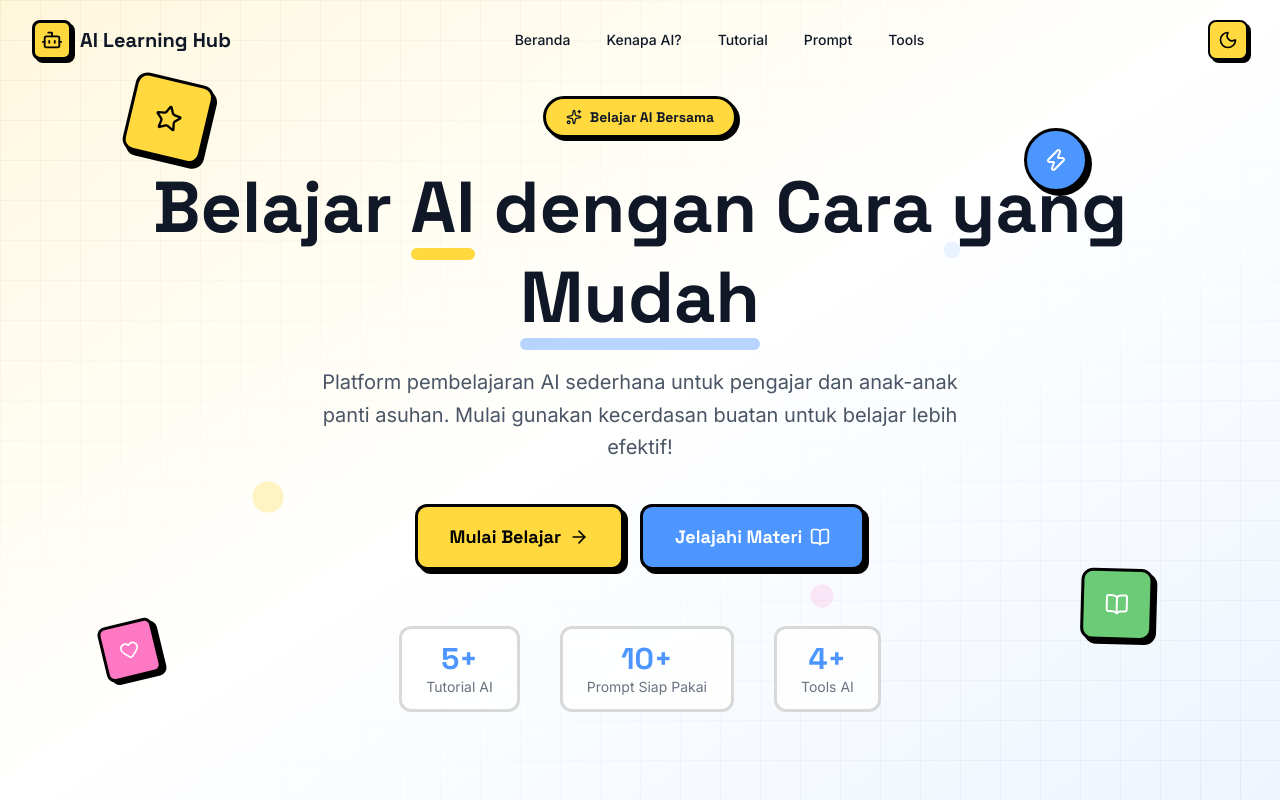
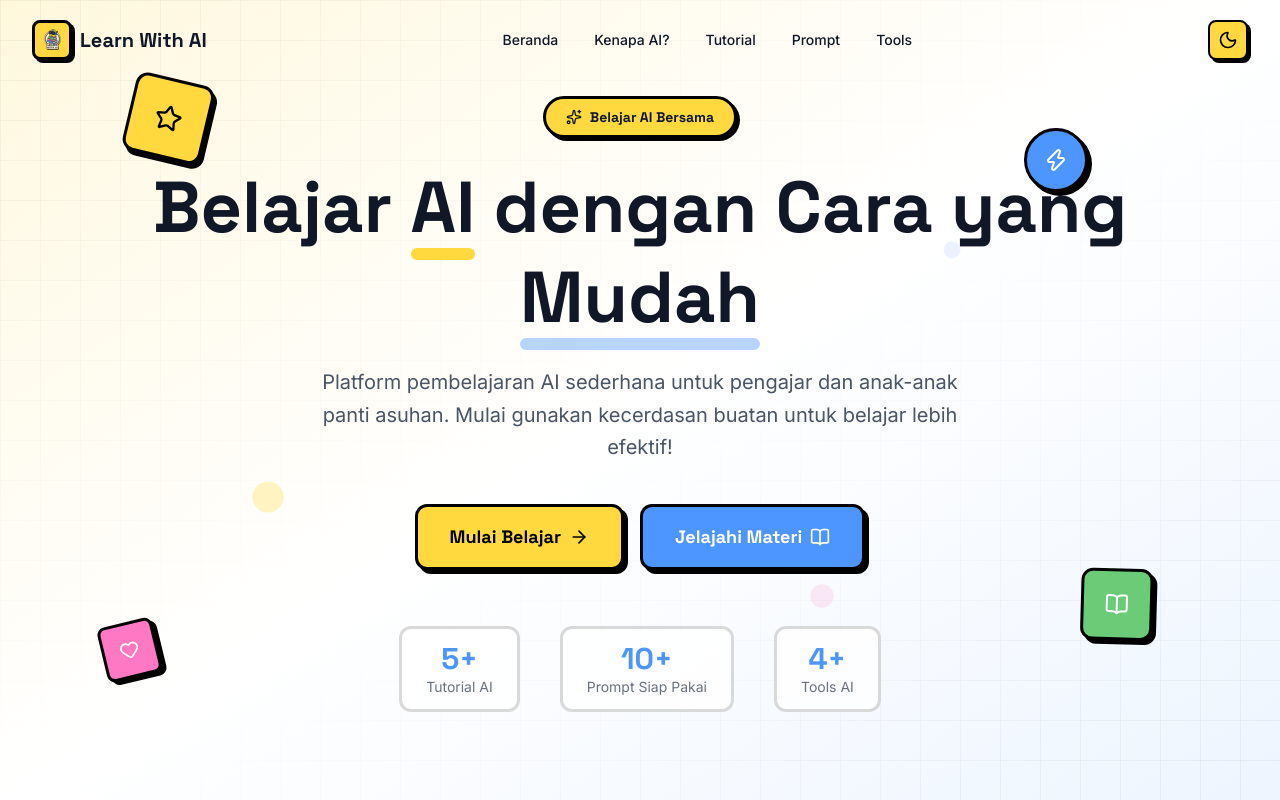
Before and after one commit to Fariskhansa/Project-Pancasila, a React (Vite) app: page / in a window 1280 px wide. Shown: the top 800 px of the page. Built offline with nearby package versions, Linux system fonts and the light colour scheme.

Commit message:
update: logo

```diff
--- a/index.html
+++ b/index.html
@@ -2,9 +2,9 @@
 <html lang="id">
   <head>
     <meta charset="UTF-8" />
-    <link rel="icon" type="image/svg+xml" href="/vite.svg" />
+    <link rel="icon" type="image/png" href="/image/lwa_logo.png" />
     <meta name="viewport" content="width=device-width, initial-scale=1.0" />
-    <meta name="description" content="AI Learning Hub - Platform pembelajaran AI sederhana untuk pengajar dan anak-anak panti asuhan. Belajar menggunakan Gemini, NotebookLM, dan tools AI lainnya." />
+    <meta name="description" content="Learn With AI - Platform pembelajaran AI sederhana untuk pengajar dan anak-anak panti asuhan. Belajar menggunakan Gemini, NotebookLM, dan tools AI lainnya." />
     <meta name="keywords" content="AI, pembelajaran, panti asuhan, edukasi, Gemini, NotebookLM, kecerdasan buatan" />
     <title>Learn With AI</title>
     <link rel="preconnect" href="https://fonts.googleapis.com">
--- a/src/components/Footer.jsx
+++ b/src/components/Footer.jsx
@@ -1,4 +1,4 @@
-import { Bot, Heart, Mail, MapPin, Globe, Camera, Play } from 'lucide-react'
+import { Heart, Mail, MapPin, Globe, Camera, Play } from 'lucide-react'
 
 /**
  * Footer - Site footer with about, contact, and social links
@@ -16,10 +16,10 @@ export default function Footer({ darkMode }) {
           {/* About */}
           <div>
             <div className="flex items-center gap-2 mb-4">
-              <div className="w-10 h-10 rounded-lg bg-yellow-brand border-2 border-white/30 flex items-center justify-center">
-                <Bot size={22} className="text-black" />
+              <div className="w-10 h-10 rounded-lg bg-yellow-brand border-2 border-white/30 flex items-center justify-center overflow-hidden">
+                <img src="/image/lwa_logo.png" alt="Learn With AI Logo" className="w-full h-full object-cover" />
               </div>
-              <span className="font-heading font-bold text-xl">AI Learning Hub</span>
+              <span className="font-heading font-bold text-xl">Learn With AI</span>
             </div>
             <p className="text-gray-400 leading-relaxed">
               Platform pembelajaran AI sederhana untuk pengajar dan anak-anak panti asuhan.
@@ -94,7 +94,7 @@ export default function Footer({ darkMode }) {
         <div className={`border-t pt-8 ${darkMode ? 'border-white/10' : 'border-white/15'}`}>
           <div className="flex flex-col md:flex-row items-center justify-between gap-4">
             <p className="text-gray-500 text-sm text-center md:text-left">
-              © {new Date().getFullYear()} AI Learning Hub. Dibuat dengan{' '}
+              © {new Date().getFullYear()} Learn With AI. Dibuat dengan{' '}
               <Heart size={14} className="inline text-red-brand" />{' '}
               untuk panti asuhan di Indonesia.
             </p>
--- a/src/components/LoadingScreen.jsx
+++ b/src/components/LoadingScreen.jsx
@@ -1,5 +1,5 @@
 import { motion } from 'framer-motion'
-import { Bot, BookOpen, Sparkles } from 'lucide-react'
+import { BookOpen, Sparkles } from 'lucide-react'
 
 /**
  * LoadingScreen - Animated loading screen with Neo Brutalism style
@@ -13,28 +13,13 @@ export default function LoadingScreen() {
       transition={{ duration: 0.5 }}
     >
       <div className="flex flex-col items-center gap-6">
-        {/* Animated icons */}
-        <div className="flex items-center gap-4">
+        <div className="flex items-center justify-center">
           <motion.div
-            animate={{ y: [0, -20, 0], rotate: [0, 10, -10, 0] }}
-            transition={{ duration: 1.5, repeat: Infinity, ease: 'easeInOut' }}
-            className="w-16 h-16 bg-yellow-brand border-3 border-black rounded-xl shadow-[4px_4px_0px_0px_#000] flex items-center justify-center"
+            animate={{ y: [0, -20, 0], rotate: [0, 5, -5, 0] }}
+            transition={{ duration: 2, repeat: Infinity, ease: 'easeInOut' }}
+            className="w-[300px] h-[300px] md:w-[500px] md:h-[500px] flex items-center justify-center drop-shadow-[0_10px_10px_rgba(0,0,0,0.3)]"
           >
-            <Bot size={32} className="text-black" />
-          </motion.div>
-          <motion.div
-            animate={{ y: [0, -20, 0], rotate: [0, -10, 10, 0] }}
-            transition={{ duration: 1.5, repeat: Infinity, ease: 'easeInOut', delay: 0.2 }}
-            className="w-16 h-16 bg-blue-brand border-3 border-black rounded-xl shadow-[4px_4px_0px_0px_#000] flex items-center justify-center"
-          >
-            <BookOpen size={32} className="text-white" />
-          </motion.div>
-          <motion.div
-            animate={{ y: [0, -20, 0], rotate: [0, 10, -10, 0] }}
-            transition={{ duration: 1.5, repeat: Infinity, ease: 'easeInOut', delay: 0.4 }}
-            className="w-16 h-16 bg-pink-brand border-3 border-black rounded-xl shadow-[4px_4px_0px_0px_#000] flex items-center justify-center"
-          >
-            <Sparkles size={32} className="text-white" />
+            <img src="/image/lwa_logo.png" alt="Learn With AI Logo" className="w-full h-full object-contain" />
           </motion.div>
         </div>
 
@@ -45,7 +30,7 @@ export default function LoadingScreen() {
           transition={{ delay: 0.3 }}
           className="text-3xl md:text-4xl font-bold font-heading text-center"
         >
-          AI Learning Hub
+          Learn With AI
         </motion.h1>
         <motion.p
           initial={{ opacity: 0 }}
--- a/src/components/Navbar.jsx
+++ b/src/components/Navbar.jsx
@@ -1,6 +1,6 @@
 import { useState, useEffect } from 'react'
 import { motion, AnimatePresence } from 'framer-motion'
-import { Bot, Sun, Moon, Menu, X } from 'lucide-react'
+import { Sun, Moon, Menu, X } from 'lucide-react'
 
 /**
  * Navbar - Responsive navigation with dark mode toggle
@@ -49,15 +49,15 @@ export default function Navbar({ darkMode, setDarkMode }) {
         <div className="flex items-center justify-between h-16 md:h-20">
           {/* Logo */}
           <a href="#hero" className="flex items-center gap-2 group" onClick={(e) => handleLinkClick(e, '#hero')}>
-            <div className={`w-10 h-10 rounded-lg border-3 flex items-center justify-center transition-all group-hover:rotate-12 ${
+            <div className={`w-10 h-10 rounded-lg border-3 flex items-center justify-center transition-all group-hover:rotate-12 overflow-hidden ${
               darkMode
                 ? 'bg-yellow-brand border-white/30'
                 : 'bg-yellow-brand border-black shadow-[3px_3px_0px_0px_#000]'
             }`}>
-              <Bot size={22} className="text-black" />
+              <img src="/image/lwa_logo.png" alt="Learn With AI Logo" className="w-full h-full object-cover" />
             </div>
             <span className="font-heading font-bold text-lg md:text-xl">
-              AI Learning Hub
+              Learn With AI
             </span>
           </a>
 
```
Also changed, not shown: public/image/lwa_logo.png (added).
